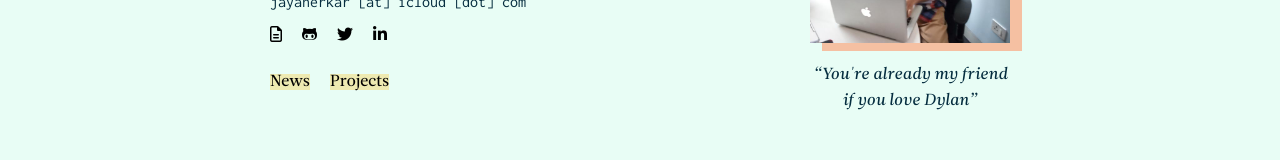
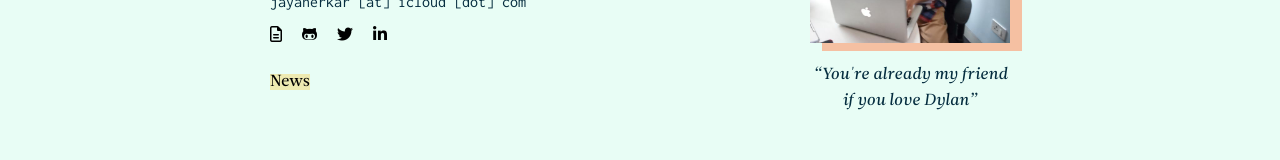
Before and after one commit to jehhhh/jayaherkar.github.io, a website: page index.html in a window 1280 px wide. Shown: the part 217-377 px from the top of the page. Drawn offline with Linux system fonts and the light colour scheme.

Commit message:
Update index.html

```diff
--- a/index.html
+++ b/index.html
@@ -32,8 +32,7 @@
             </ul>
             <nav>
                 <ul class="header__nav list-unstyled list-inline">
-                    <li><a data-scroll="data-scroll" href="#news">News</a></li>
-                    <li><a data-scroll="data-scroll" href="#projects">Projects</a></li>
+			<li><a data-scroll="data-scroll" href="#news">News</a></li>
                 </ul>
             </nav>
         </div>
```
